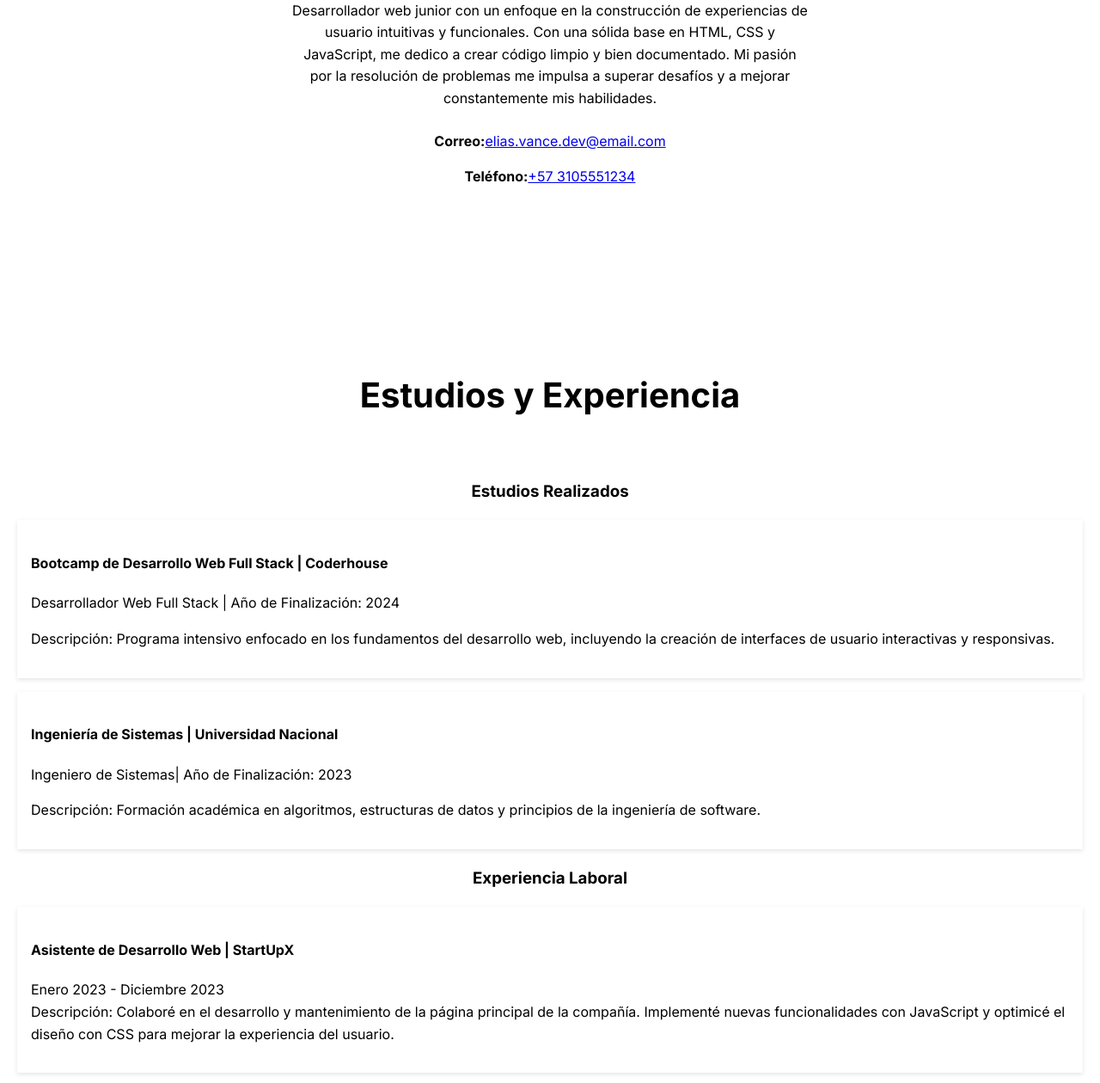
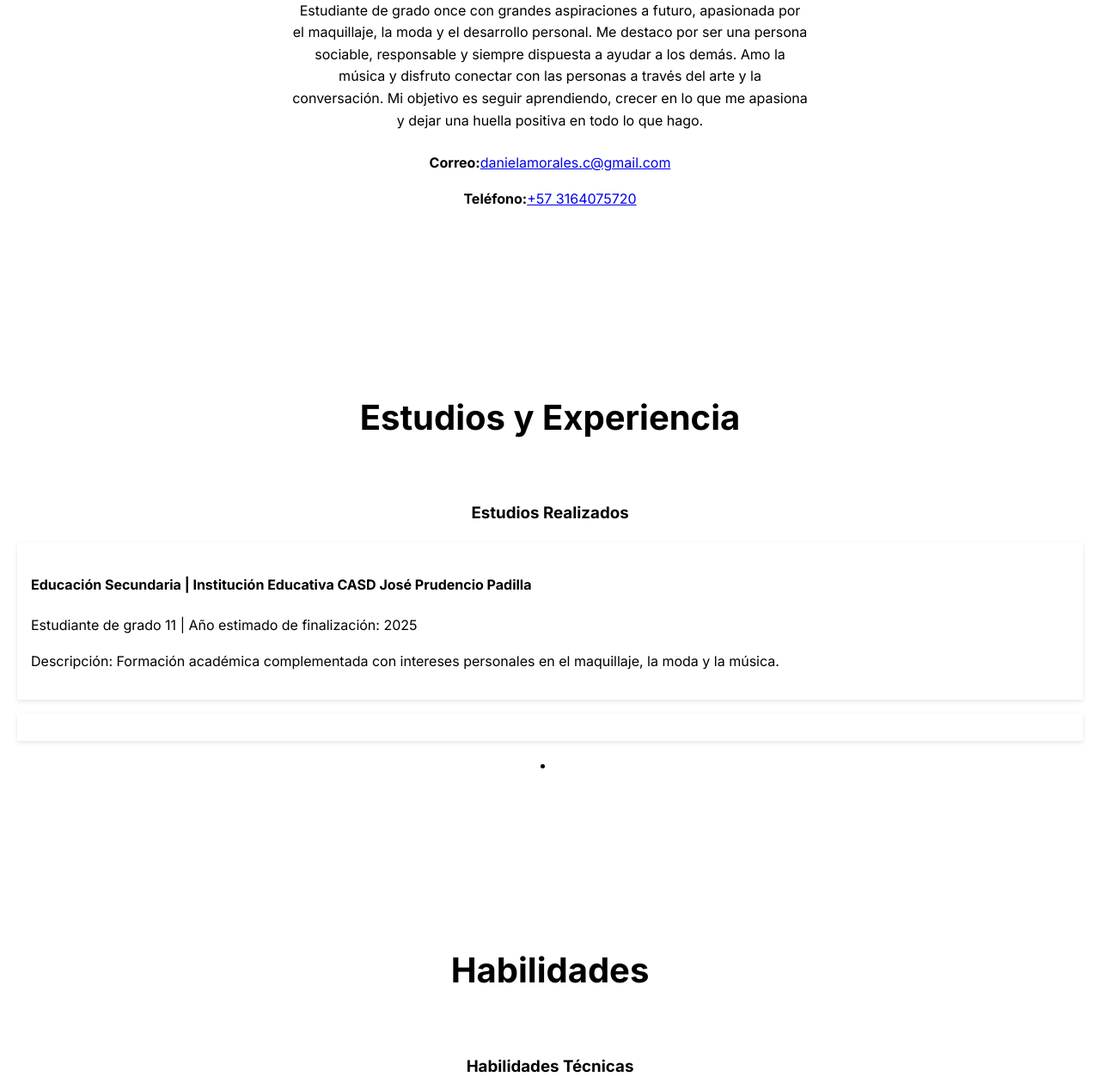
Before and after one commit to nannymorales12/MiLandingpage, a plain HTML site: page index.html in a window 1280 px wide. Shown: the part 504-1764 px from the top of the page at 86% size. Drawn offline with Linux system fonts and the light colour scheme.

Commit message:
Update index.html

```diff
--- a/index.html
+++ b/index.html
@@ -24,13 +24,13 @@
     <section id="inicio" class="section profile-section">
         <div class="profile-container">
             <img src="./pato.jpg" alt="Tu Foto de Perfil" class="profile-photo">
-            <h1 class="profile-name">Elias Vance</h1>
+            <h1 class="profile-name">Daniela Alexandra Morales Corzo</h1>
             <p class="profile-summary">
-                Desarrollador web junior con un enfoque en la construcción de experiencias de usuario intuitivas y funcionales. Con una sólida base en HTML, CSS y JavaScript, me dedico a crear código limpio y bien documentado. Mi pasión por la resolución de problemas me impulsa a superar desafíos y a mejorar constantemente mis habilidades.
+               Estudiante de grado once con grandes aspiraciones a futuro, apasionada por el maquillaje, la moda y el desarrollo personal. Me destaco por ser una persona sociable, responsable y siempre dispuesta a ayudar a los demás. Amo la música y disfruto conectar con las personas a través del arte y la conversación. Mi objetivo es seguir aprendiendo, crecer en lo que me apasiona y dejar una huella positiva en todo lo que hago.
             </p>
             <div class="contact-info">
-                <p><strong>Correo:</strong><a href="mailto:elias.vance.dev@email.com">elias.vance.dev@email.com</a></p>
-                <p><strong>Teléfono:</strong><a href="http://wa.me/+573105551234" target="_blank" rel="noopener noreferrer">+57 3105551234</a></p>
+                <p><strong>Correo:</strong><a href="danielamorales.c@gmail.com">danielamorales.c@gmail.com</a></p>
+                <p><strong>Teléfono:</strong><a href="http://wa.me/+573164075720" target="_blank" rel="noopener noreferrer">+57 3164075720</a></p>
             </div>
         </div>
     </section>
@@ -41,27 +41,19 @@
             <h3>Estudios Realizados</h3>
             <ul class="list">
                 <li>
-                    <h4>Bootcamp de Desarrollo Web Full Stack | Coderhouse</h4>
-                    <p>Desarrollador Web Full Stack | Año de Finalización: 2024</p>
-                    <P>Descripción: Programa intensivo enfocado en los fundamentos del desarrollo web, incluyendo la creación de interfaces de usuario interactivas y responsivas.</P>
+                    <h4>Educación Secundaria | Institución Educativa CASD José Prudencio Padilla</h4>
+                    <p>Estudiante de grado 11 | Año estimado de finalización: 2025</p>
+                    <P>Descripción: Formación académica complementada con intereses personales en el maquillaje, la moda y la música.</P>
                 </li>
                 <li>
-                    <h4>Ingeniería de Sistemas | Universidad Nacional</h4>
-                    <p>Ingeniero de Sistemas| Año de Finalización: 2023</p>
-                    <p>Descripción: Formación académica en algoritmos, estructuras de datos y principios de la ingeniería de software.</p>
+
                 </li>
             </ul>
 
-            <h3>Experiencia Laboral</h3>
-            <ul class="list">
-                <li>
-                    <h4>Asistente de Desarrollo Web | StartUpX</h4>
-                    <p>Enero 2023 - Diciembre 2023 <br>Descripción: Colaboré en el desarrollo y mantenimiento de la página principal de la compañía. Implementé nuevas funcionalidades con JavaScript y optimicé el diseño con CSS para mejorar la experiencia del usuario.</p>
+
                 </li>
                 <li>
-                    <h4>Desarrollador Freelance | Proyectos Personales</h4>
-                    <p>Julio 2022 - Presente <br>Descripción: Creé y desplegué varios sitios web estáticos para pequeños clientes. Gestioné el ciclo de vida completo de cada proyecto, desde la planificación hasta el despliegue en plataformas gratuitas como GitHub Pages.</p>
-                </li>
+
             </ul>
         </div>
     </section>
@@ -119,4 +111,5 @@
 
     <script src="./script.js"></script>
 </body>
+
 </html>
```
